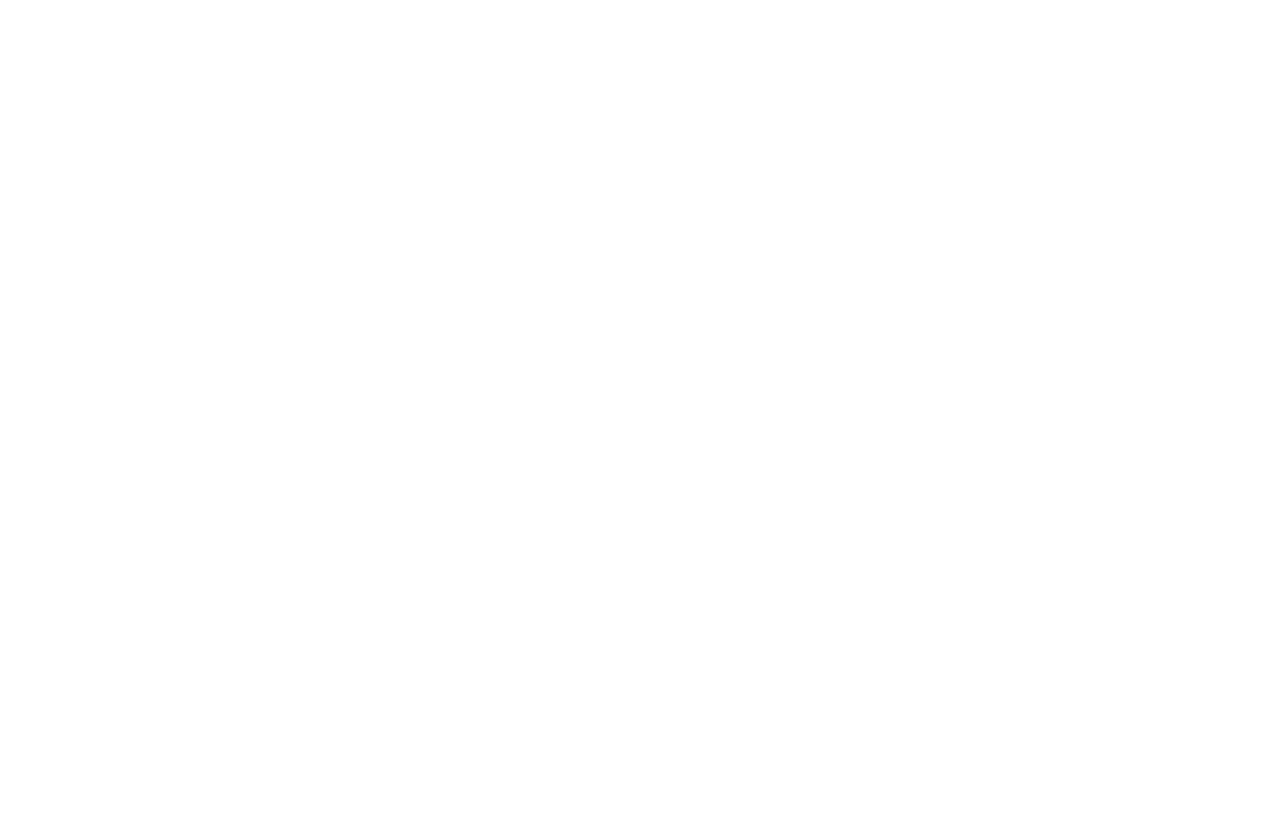
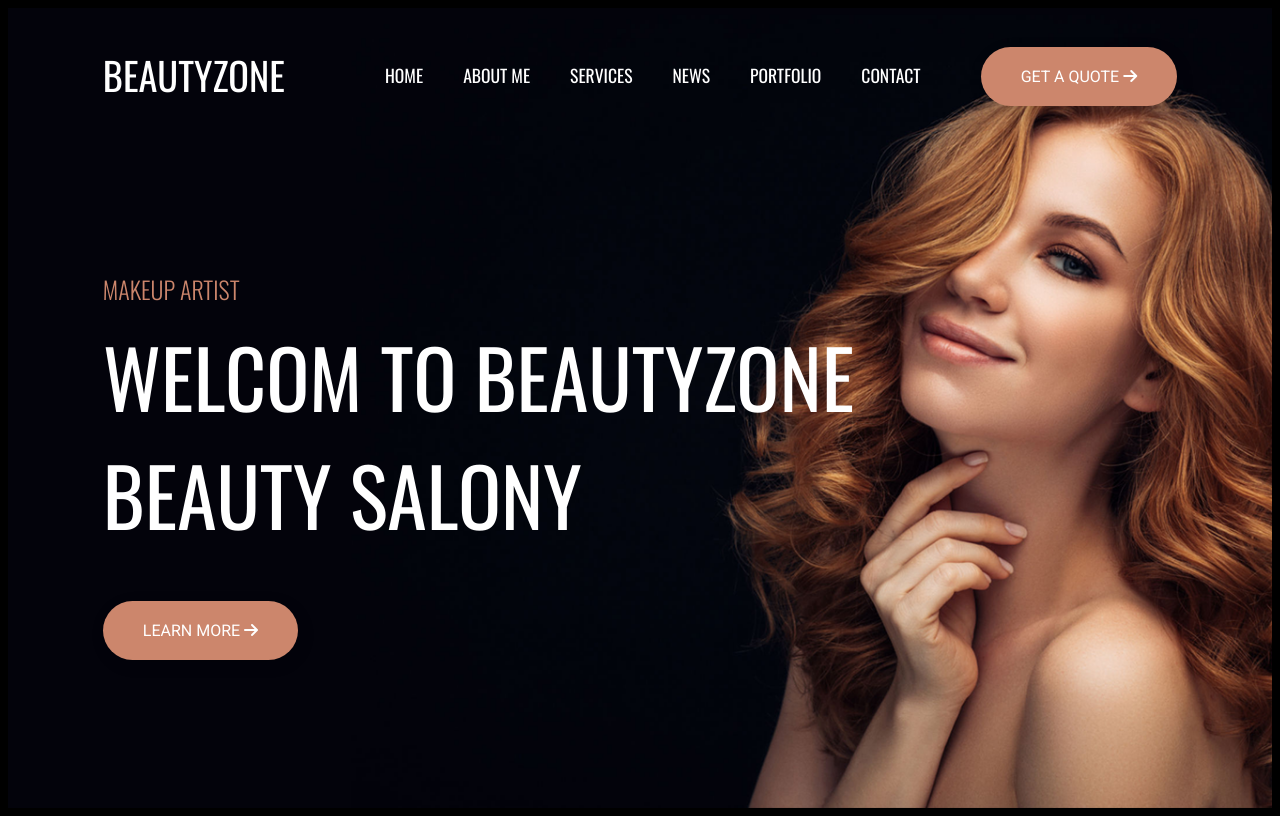
Before and after one commit to ariyanyeamin14/BEAUTYZONE, a plain HTML site: page index.html in a window 1280 px wide. Drawn offline with nearby package versions, Linux system fonts and the light colour scheme.

Commit message:
header section done

```diff
--- a/index.html
+++ b/index.html
@@ -7,15 +7,38 @@
     <link rel="stylesheet" href="style.css">
 </head>
 <body>
+    <!-- Header section start here -->
     <header>
-        <nav class="nav-bar">
-            <div class="nav-logo"></div>
-            <div class="nav-items">
-                <div class="nav-item-left"></div>
-                <div class="nav-item-right"></div>
+        <div class="section-container">
+            <nav class="nav-bar">
+                <div class="nav-logo"><h3>BEAUTYZONE</h3></div>
+                <div class="nav-items">
+                        <ul>
+                            <li>Home</li>
+                            <li>About Me</li>
+                            <li>Services</li>
+                            <li>News</li>
+                            <li>Portfolio</li>
+                            <li>Contact</li>
+                        </ul>
+                </div>
+                <div class="nav-btn">
+                    <a href="" class="btn-primary">
+                        get a quote  <i class="fa-solid fa-arrow-right"></i>
+                    </a>
+                </div>
+                <div class="nav-bar-icon">
+                    <i class="fa-solid fa-bars"></i>
+                </div>
+            </nav>
+            <div class="banner-content">
+                <h5 class="cl-lp">MAKEUP ARTIST</h5>
+                <h1>WELCOM TO BEAUTYZONE <br> BEAUTY SALONY</h1>
+                <a href="" class="banner-btn btn-primary">learn more  <i class="fa-solid fa-arrow-right"></i></a>
             </div>
-        </nav>
+        </div>
     </header>
+    <!-- Header section end here -->
 
     <script src="https://kit.fontawesome.com/6c45b74f82.js" crossorigin="anonymous"></script>
 </body>
--- a/style.css
+++ b/style.css
@@ -1,5 +1,114 @@
 @import url('https://fonts.googleapis.com/css2?family=Oswald:wght@200..700&display=swap');
+@import url('https://fonts.googleapis.com/css2?family=Roboto:ital,wght@0,100;0,300;0,400;0,500;0,700;0,900;1,100;1,300;1,400;1,500;1,700;1,900&display=swap');
+
+/* font-family: 'Roboto', sans-serif; */
+/* color: #cc866c; */
 
 body{
     font-family: "Oswald", sans-serif;
+    color: white;
+    /* font-family: 'Roboto', sans-serif; */
+    font-size: 16px;
+    font-style: normal;
+    background: #000;
 }
+
+/* commom styles */
+.section-container {
+    max-width: 85%;
+    margin: 0 auto;
+}
+a.btn-primary {
+    background-color: #cc866c;
+    box-shadow: 2.5px 4.33px 15px 0px rgba(0, 0, 0, 0.15);
+    color: #FFF;
+    padding: 20px 40px;
+    border-radius: 30px;
+    font-size: 1rem;
+    font-weight: 400;
+    text-transform: uppercase;
+    text-decoration: none;
+    font-family: 'Roboto', sans-serif;
+
+}
+.bg-lp{
+    background-color: #cc866c;;
+}
+.cl-lp{
+    color: #cc866c;;
+}
+/* commom styles */
+
+
+/* header section styles */
+header{
+    background: url(img/banner.png);
+    background-size: cover;
+    background-position: center;
+    height: 100vh;
+}
+
+nav.nav-bar {
+    display: flex;
+    justify-content: space-between;
+    align-items: center;
+}
+.nav-logo h3 {
+    font-size: 2.4rem;
+    font-weight: 400;
+    font-family: "Oswald", sans-serif;
+    color: #fff;
+
+}
+.nav-items ul {
+    display: flex;
+    gap: 40px;
+}
+.nav-items ul li {
+    list-style: none;
+    font-size: 1.1rem;
+    text-transform: uppercase;
+    font-family: "Oswald", sans-serif;
+    color: #fff;
+}
+.nav-bar-icon{
+    display: none;
+    font-size: 1.5rem;
+    border: 1px solid white;
+    padding: 1px 10px;
+}
+.banner-content {
+    margin: 8.1rem 0 1rem 0;
+}
+.banner-content h1 {
+    font-size: 5rem;
+    font-weight: 400;
+    margin: 0 0 4rem 0;
+}
+.banner-content h5 {
+    font-size: 1.5rem;
+    font-weight: 300;
+    margin-bottom: 10px;
+}
+/* header section styles */
+
+/* Responsive design styles */
+@media screen and (max-width:576px) {
+    .section-container{
+        max-width: 95%;
+    }
+    .nav-items, .nav-btn{
+        display: none;
+    }
+    .nav-bar-icon{
+        display: block;
+    }
+    .banner-content h1 {
+        font-size: 3.8rem;
+        font-weight: 300;
+    }
+    .banner-content{
+        margin-top: 3rem;
+    }
+}
+/* Responsive design styles */
```
